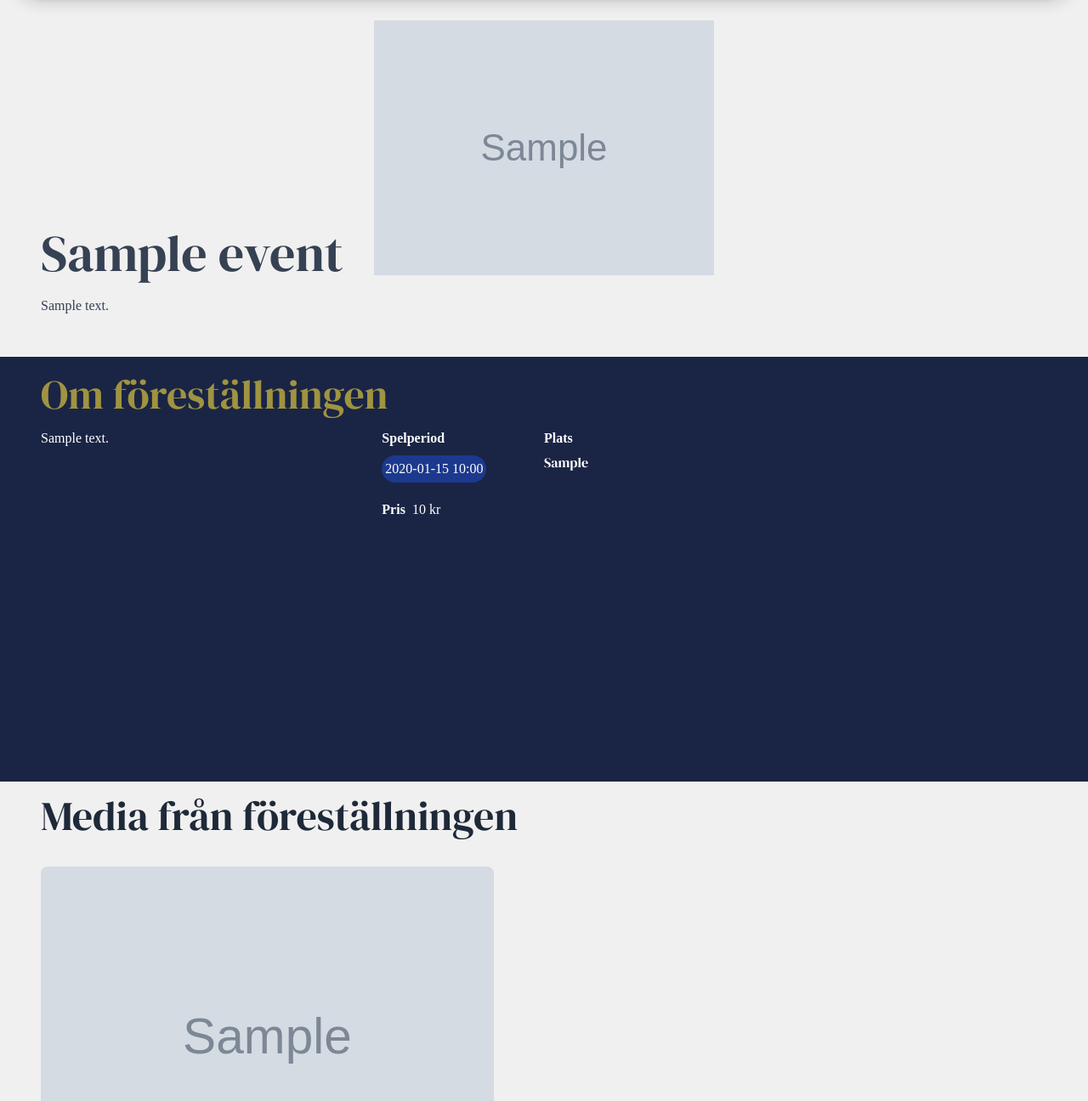
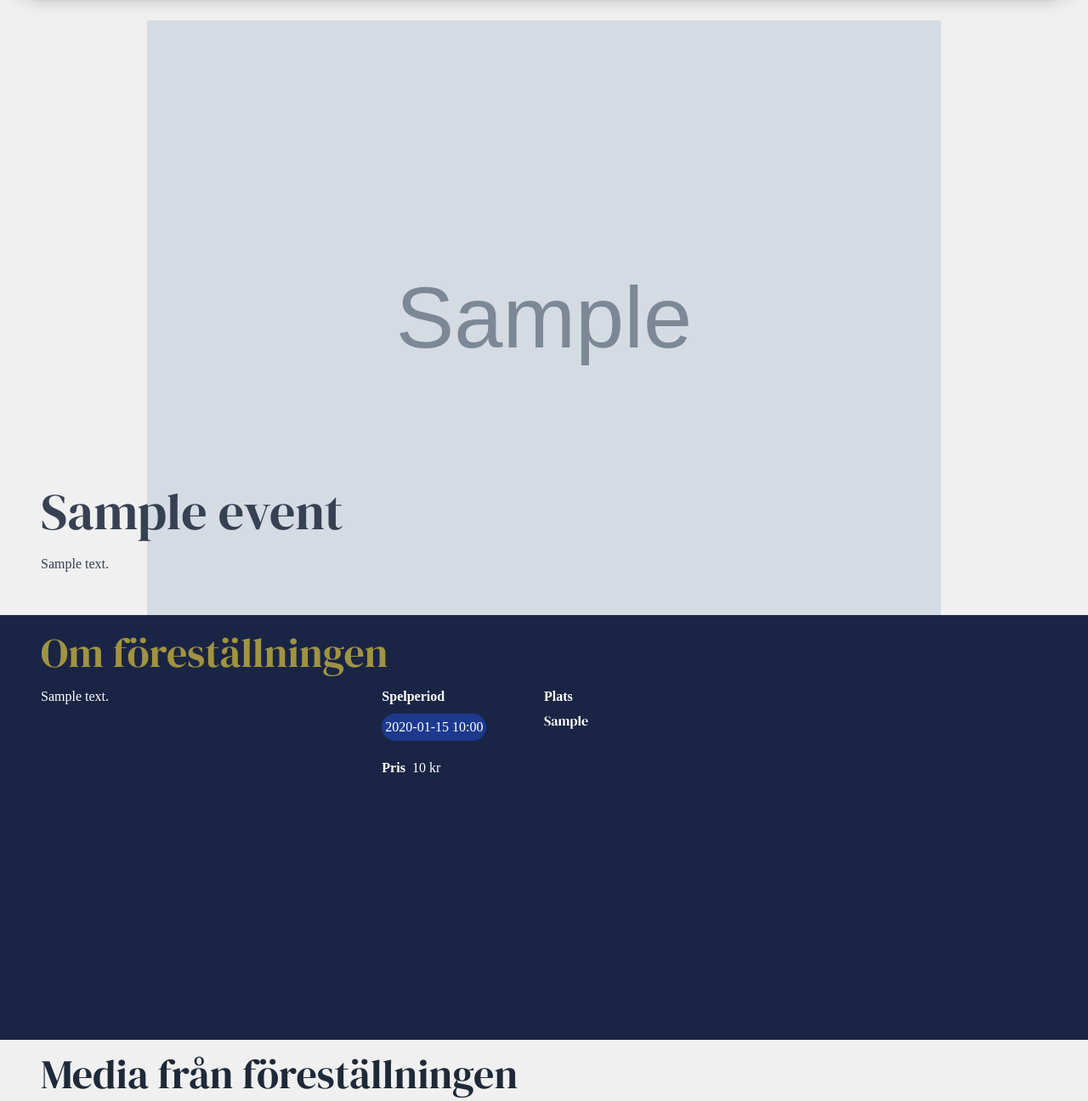
Before and after one commit to spynetS/vikbospelen, a Django app: a page that uses templates/website/event_details.html in a window 1280 px wide. Shown: the part 56-1352 px from the top of the page at 85% size. Run offline with Django 5.2, Linux system fonts and the light colour scheme; tables that the repository leaves empty hold one stand-in row (values such as "Sample post"); grey boxes marked "Sample" are stand-in pictures; some libraries are stand-ins or nearby versions.

Commit message:
fixed #12

```diff
--- a/templates/website/event_details.html
+++ b/templates/website/event_details.html
@@ -1,21 +1,23 @@
 
 {% extends "base.html" %}
 {% block content %}
-	<div class="mt-20 px-12 flex flex-col items-center relative max-h-[800px] " >
-		<div class=" rounded-lg absolute bottom-0 left-0 w-1/3 p-3 md:p-12 text-gray-700 md:w-auto w-full">
+	<div class="mt-20 md:px-12 flex flex-col items-center relative h-[500px] md:h-[700px]">
+    <div class="rounded-lg absolute bottom-0 left-0 w-1/3 p-3 md:p-12 text-gray-700 md:w-auto w-full">
         <h1 class="text-4xl md:text-6xl mb-2 md:mb-5">{{event.title}}</h1>
         <p>{{event.short_description}}</p>
         {% if user.is_staff %}
-			<a class="btn btn-primary italic" href="/admin/events/event/{{event.pk}}" >
+			<a class="btn btn-primary italic" href="/admin/events/event/{{event.pk}}">
 				(ADMIN) Redigera detta evenemang
 			</a>
         {% endif %}
     </div>
 
-		<img class="h-full pb-24" src="{{event.poster.url}}" alt="" />
+	<img class="md:h-full  " src="{{event.poster.url}}" alt="" />
+
 </div>
+
 <div class="px-12 py-5 h-[50%] bg-[#1a2545] min-h-[500px]" >
-		<h2 class="text-5xl text-[#a09341] mb-4">Om föreställningen</h2>
+		<h2 class="md:text-5xl text-3xl text-[#a09341] mb-4">Om föreställningen</h2>
 		<div class="md:grid md:grid-cols-3 flex flex-col gap-5">
 			<p class="text-white" >{{event.description}}</p>
 			<div class="text-white flex flex-col gap-5 " >
```
Lines whose indentation alone changed are shown as unchanged.
